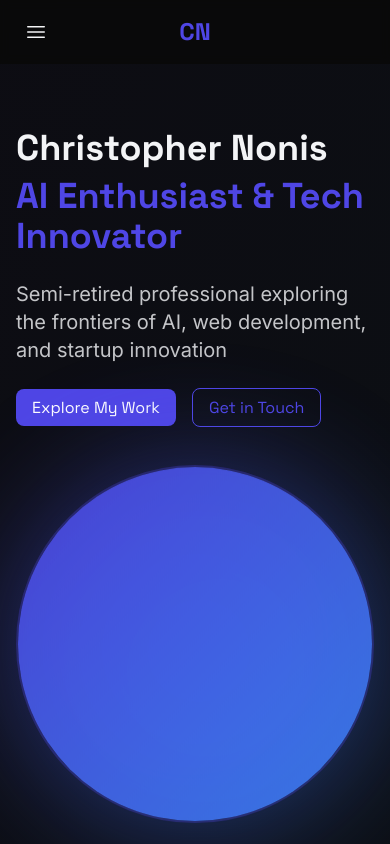
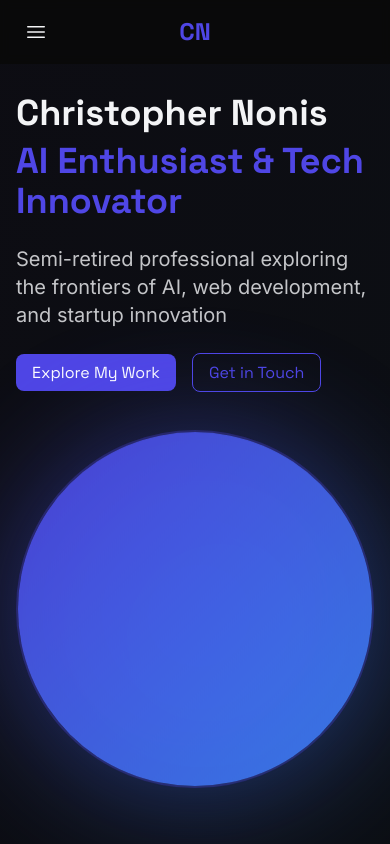
Before and after one commit to chrisnonis/christopher-nonis-website, a React (Vite) app: page / in a window 390 px wide. Shown: the top 844 px of the page. Built offline with nearby package versions, Linux system fonts and the light colour scheme.

Commit message:
Adjust hero section padding to move lettering up

```diff
--- a/src/components/Hero.tsx
+++ b/src/components/Hero.tsx
@@ -3,7 +3,7 @@ import { motion } from 'framer-motion';
 
 const Hero = () => {
   return (
-    <section className="min-h-screen flex items-center justify-center relative overflow-hidden bg-primary pt-20 md:pt-0">
+    <section className="min-h-screen flex items-center justify-center relative overflow-hidden bg-primary pt-10 md:pt-0">
       {/* Background Pattern */}
       <div className="absolute inset-0 opacity-20">
         <div className="absolute inset-0 bg-gradient-to-br from-secondary/20 to-accent/20" />
```
